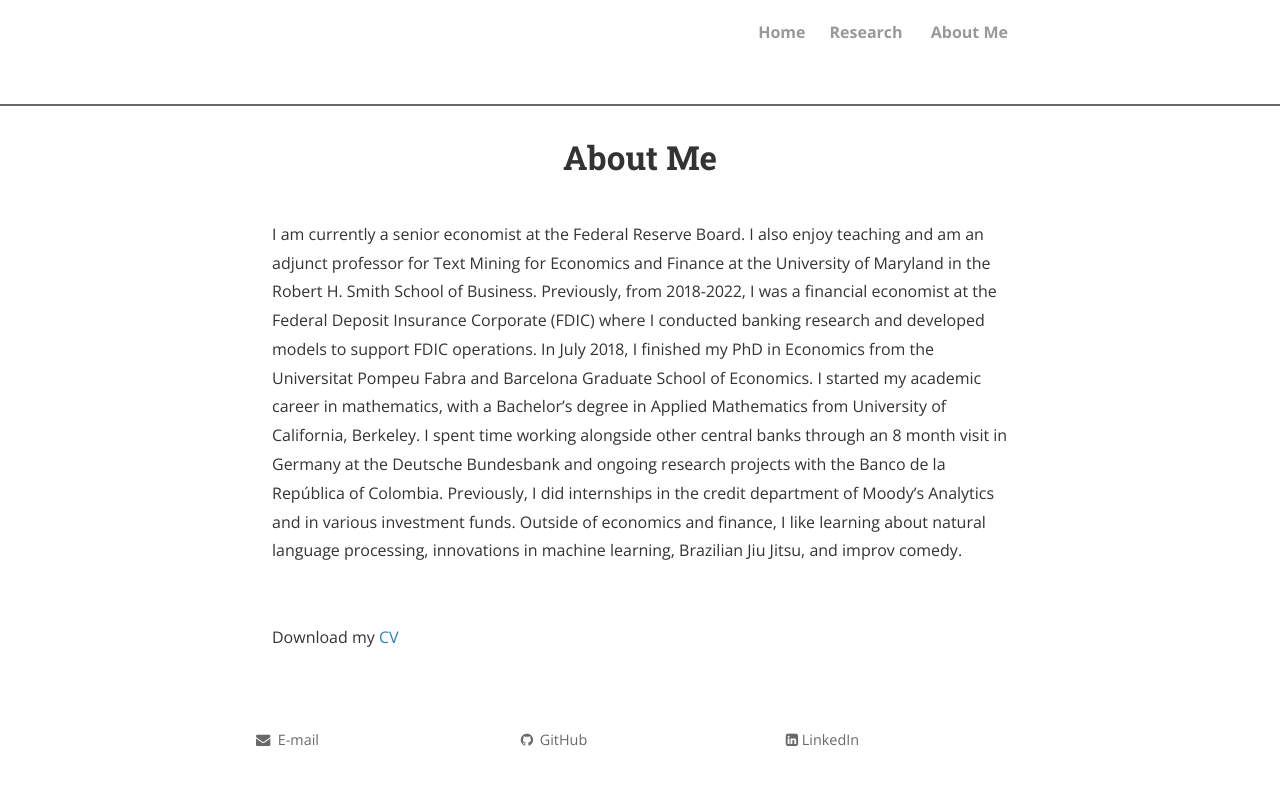
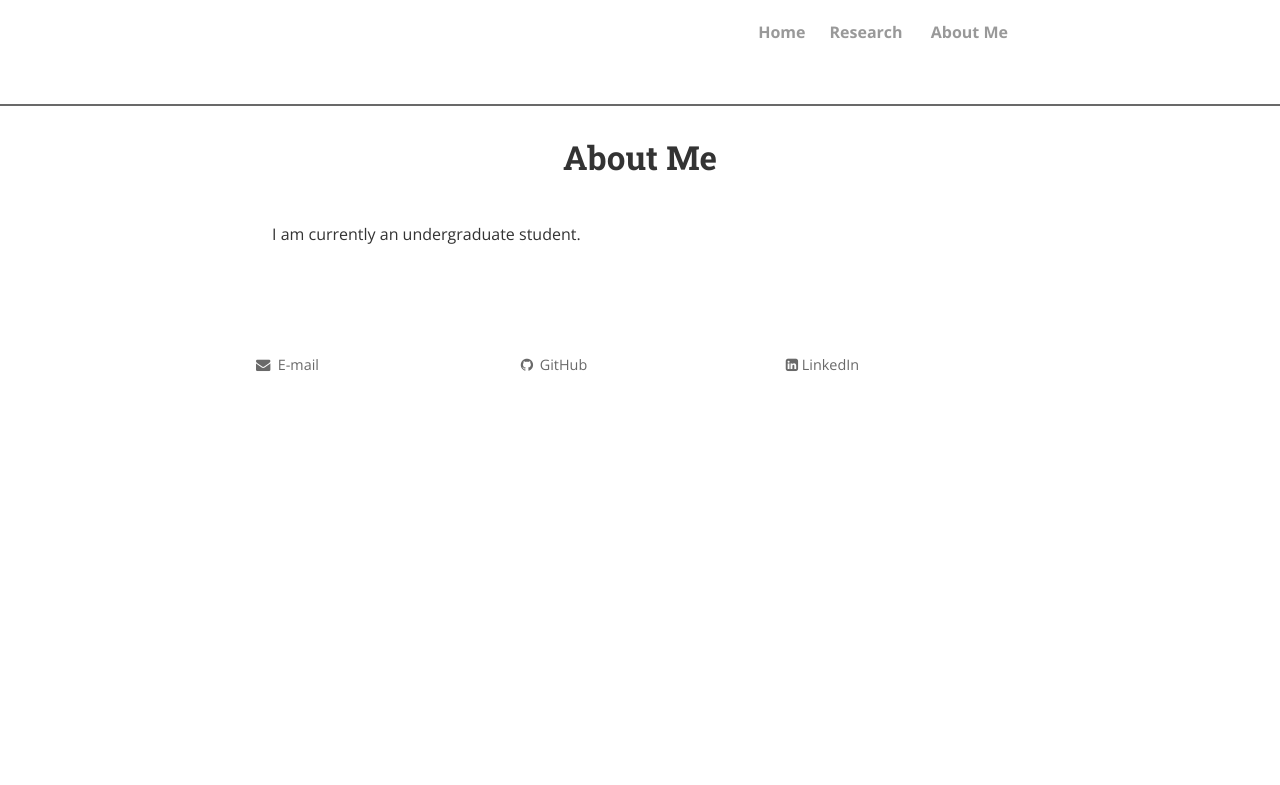
Before and after one commit to JianmingZhengPhys/JianmingZhengPhys.github.io, a Jekyll site: the page built from about.md, in a window 1280 px wide. Shown: the top 785 px of the page. Built offline with Jekyll 4.4.1, drawn with Linux system fonts in a browser that asks for light colours; nearby versions of some CDN libraries; comment, search, counter and statistics services are not loaded; a style sheet for code colours, icons or effects is not loaded.

Commit message:
Update about.md

```diff
--- a/about.md
+++ b/about.md
@@ -3,8 +3,7 @@ layout: page
 title: About Me
 permalink: /about/
 ---
-I am currently a senior economist at the Federal Reserve Board. I also enjoy teaching and am an adjunct professor for Text Mining for Economics and Finance at the University of Maryland in the Robert H. Smith School of Business. Previously, from 2018-2022, I was a financial economist at the Federal Deposit Insurance Corporate (FDIC) where I conducted banking research and developed models to support FDIC operations. In July 2018, I finished my PhD in Economics from the Universitat Pompeu Fabra and Barcelona Graduate School of Economics. I started my academic career in mathematics, with a Bachelor's degree in Applied Mathematics from University of California, Berkeley. I spent time working alongside other central banks through an 8 month visit in Germany at the Deutsche Bundesbank and ongoing research projects with the Banco de la Rep&uacute;blica of Colombia. Previously, I did internships in the credit department of Moody's Analytics and in various investment funds. Outside of economics and finance, I like learning about natural language processing, innovations in machine learning, Brazilian Jiu Jitsu, and improv comedy.
+I am currently an undergraduate student.
 <br>
 <br>
-Download my <a href="https://www.dropbox.com/s/wa3agifqoxwd77u/soto-cv.pdf?dl=0" download="Soto, Paul- CV">CV</a><br>
 <br>
```
